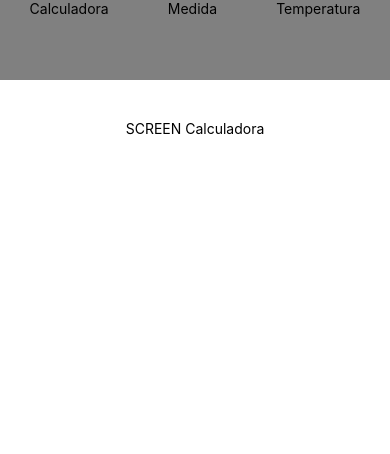
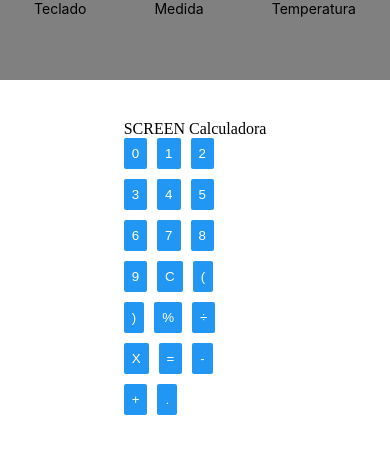
Before and after one commit to MayckL2/Gamma-Math, a React Native app: screen / in a window 390 px wide. Shown: the top 454 px of the page. Built offline with nearby package versions, Linux system fonts and the light colour scheme.

Commit message:
teclado calculadora

```diff
--- a/App.js
+++ b/App.js
@@ -1,16 +1,16 @@
 import { useState } from 'react';
 import { StyleSheet, View, Text, SafeAreaView, StatusBar } from 'react-native';
 
-import Calculadora from './components/calculadora';
+import Teclado from './components/teclado';
 import Medida from './components/Medida';
 import Temperatura from './components/Temperatura';
 
 function App() {
-  const [tela, setTela] = useState('Calculadora');
+  const [tela, setTela] = useState('Teclado');
 
   function telaAberta(e) {
-    if (tela == 'Calculadora') {
-      return <Calculadora />;
+    if (tela == 'Teclado') {
+      return <Teclado />;
     } else if (tela == 'Medida') {
       return <Medida />;
     } else if (tela == 'Temperatura') {
@@ -19,11 +19,11 @@ function App() {
   }
 
   return (
-    <SafeAreaView>
+    <SafeAreaView style={styles.fundo}>
       <StatusBar hidden={true}/>
 
       <View style={styles.header}>
-        <Text style={styles.headerBtn} onPress={() => setTela('Calculadora')}>Calculadora</Text>
+        <Text style={styles.headerBtn} onPress={() => setTela('Teclado')}>Teclado</Text>
         <Text style={styles.headerBtn} onPress={() => setTela('Medida')}>Medida</Text>
         <Text style={styles.headerBtn} onPress={() => setTela('Temperatura')}>Temperatura</Text>
       </View>
--- /dev/null
+++ b/components/Botao.js
@@ -0,0 +1,17 @@
+import * as React from 'react';
+import { View, Text, TouchableOpacity, Button, StyleSheet } from 'react-native';
+
+export default function Botao({ valor, dados, estilo }) {
+  return (
+    <View>
+      <Text>
+        <Button
+          style={estilo}
+          title={valor}
+          accessibilityLabel={valor}
+          onPress={(dados)}
+        />
+      </Text>
+    </View>
+  );
+}
--- a/components/calculadora.js
+++ b/components/calculadora.js
@@ -1,11 +1,15 @@
 import * as React from 'react';
-import { View, Text } from 'react-native';
+import { View, Text, TouchableOpacity } from 'react-native';
+import Teclado from './teclado'
 
 export default function Calculadora(){
   return(
     <View>
       <Text>
         SCREEN Calculadora
+
+        <Teclado valor='abroba'/>
+
       </Text>
     </View>
   )
--- /dev/null
+++ b/components/teclado.js
@@ -0,0 +1,50 @@
+import { useState, useEffect } from 'react';
+import { View, Text, StyleSheet } from 'react-native';
+import Botao from './Botao';
+
+export default function Teclado() {
+  const [valor, setValor] = useState('');
+
+  return (
+    <View>
+      SCREEN Calculadora
+
+      <Text>{valor}</Text>
+
+      <Text style={styles.teclado}>
+        <Botao valor="0" dados={() => setValor(valor + 0)} estilo={styles.botoes} />
+        <Botao valor="1" dados={() => setValor(valor + 1)} estilo={styles.botoes} />
+        <Botao valor="2" dados={() => setValor(valor + 2)} estilo={styles.botoes} />
+        <Botao valor="3" dados={() => setValor(valor + 3)} estilo={styles.botoes} />
+        <Botao valor="4" dados={() => setValor(valor + 4)} estilo={styles.botoes} />
+        <Botao valor="5" dados={() => setValor(valor + 5)} estilo={styles.botoes} />
+        <Botao valor="6" dados={() => setValor(valor + 6)} estilo={styles.botoes} />
+        <Botao valor="7" dados={() => setValor(valor + 7)} estilo={styles.botoes} />
+        <Botao valor="8" dados={() => setValor(valor + 8)} estilo={styles.botoes} />
+        <Botao valor="9" dados={() => setValor(valor + 9)} estilo={styles.botoes} />
+        <Botao valor="C" dados={() => setValor(valor + 'C')} estilo={styles.botoes} />
+        <Botao valor="(" dados={() => setValor(valor + '(')} estilo={styles.botoes} />
+        <Botao valor=")" dados={() => setValor(valor + ')')} estilo={styles.botoes} />
+        <Botao valor="%" dados={() => setValor(valor + '%')} estilo={styles.botoes} />
+        <Botao valor="÷" dados={() => setValor(valor + '÷')} estilo={styles.botoes} />
+        <Botao valor="x" dados={() => setValor(valor + 'x')} estilo={styles.botoes} />
+        <Botao valor="=" dados={() => setValor(valor + '=')} estilo={styles.botoes} />
+        <Botao valor="-" dados={() => setValor(valor + '-')} estilo={styles.botoes} />
+        <Botao valor="+" dados={() => setValor(valor + '+')} estilo={styles.botoes} />
+        <Botao valor="." dados={() => setValor(valor + '.')} estilo={styles.botoes} />
+      </Text>
+    </View>
+  );
+}
+
+const styles = StyleSheet.create({
+  teclado: {
+    display: 'flex',
+    flexWrap: 'wrap',
+    width: 100,
+    gap: 10
+  },
+  botoes:{
+    backgroundColor: 'black'
+  }
+});
--- a/package.json
+++ b/package.json
@@ -11,8 +11,8 @@
     "expo-status-bar": "~1.4.4",
     "react": "18.2.0",
     "react-native": "0.71.8",
-    "react-native-paper": "4.9.2",
-    "@expo/vector-icons": "^13.0.0"
+    "@expo/vector-icons": "^13.0.0",
+    "react-native-paper": "4.9.2"
   },
   "devDependencies": {
     "@babel/core": "^7.20.0"
```
Also changed, not shown: backspace.svg (added), 1 other file (tests, documents, lock files or other folders).
